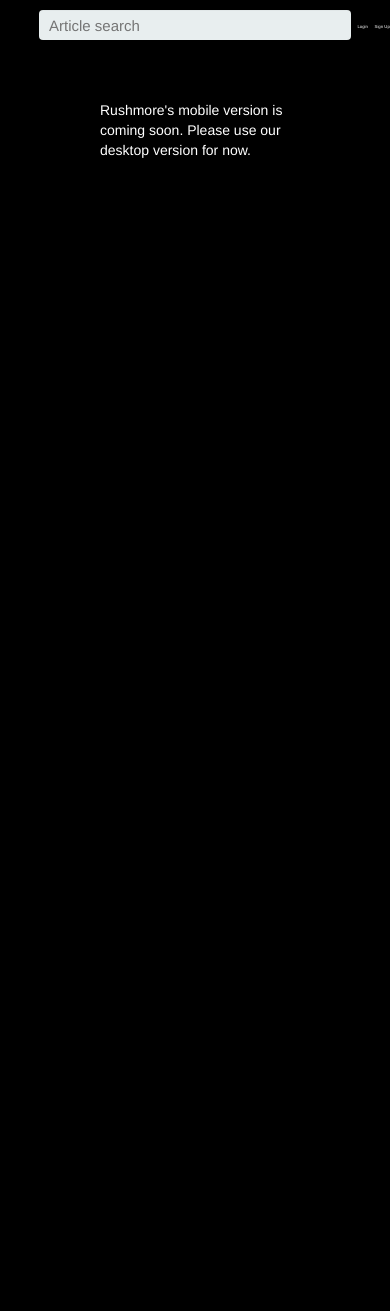
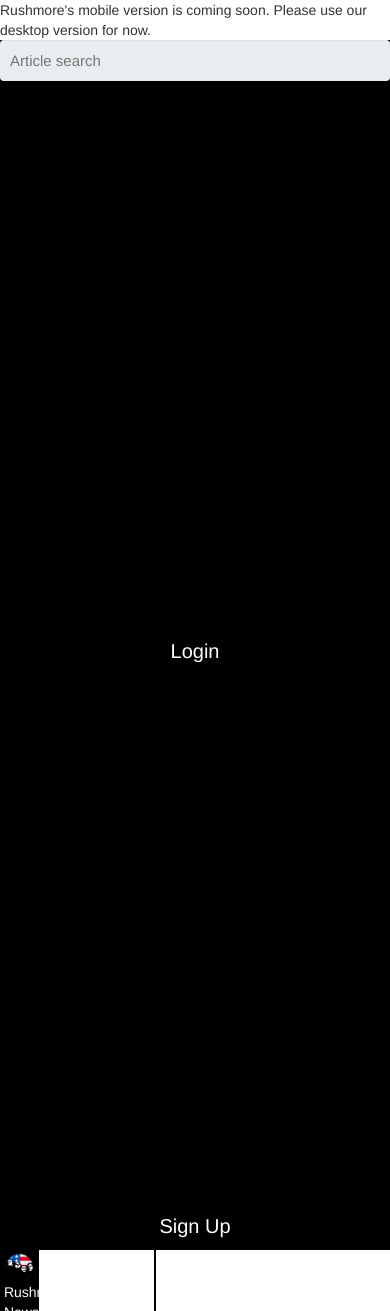
Before and after one commit to ranobroto/unbias.info, a Django app: page / in a window 390 px wide. Before the commit the page ends 158 px from the top, so only its background shows below. Run offline with Django 3.2, Linux system fonts and the light colour scheme; data that the repository does not hold is empty; some libraries are stand-ins or nearby versions; some web fonts are replaced; grey boxes are pictures that could not be loaded.

Commit message:
final for tonight

```diff
--- a/blog/static/css/blog.css
+++ b/blog/static/css/blog.css
@@ -7,15 +7,11 @@
 .page-header {
     background-color: black;
     margin-top: 0;
+    position: sticky;
     top: 0;
     z-index: 100;
     border: none;
     margin: 0px 0 0 0;
-    display:block;
-    position: fixed;
-    height: 50px;
-    width: 100%;
-    left:10%;
 }
 
 .page-header h1, .page-header h1 a, .page-header h1 a:visited, .page-header h1 a:active {
@@ -84,7 +80,6 @@
 width: 90%;
 margin: 0 0 0 10%;
 padding: 0;
-top:50px;
 }
 
 .col-md-9 {
@@ -92,7 +87,6 @@
 width: 100%;
 margin: 0 0 0 0%;
 padding: 0;
-background-color: RGBA(255, 255, 255, 0.5);
 }
 
 .container {
@@ -104,11 +98,6 @@
 }
 
 h1 {
-Font-size: 1.65vw;
-
-}
-
-.hh1{
 Font-size: 1.65vw;
 
 }
@@ -292,7 +281,6 @@
     filter: blur(0px) !important;
     -webkit-filter: blur(0px) !important;
     max-width:98%;
-    object-fit: cover;
 }
 
 .backgroundblur{
@@ -315,7 +303,7 @@
 
 
 .articlemenu {
-width: 100%;
+width: 100S%;
 position: relative;
 float: left;
 }
@@ -327,21 +315,12 @@
 float: left;
 background: white;
 vertical-align: text-top;
-top:50px;
 }
 .articletotal {
 width: 33%;
 background: white;
 vertical-align: top;
 }
-.articletotal2 {
-width: 100%;
-background: black;
-vertical-align: top;
-color:white;
-margin: 0 0 -10px 0px;
-}
-
 
 .container{
 padding-left: 0;
@@ -354,17 +333,12 @@
 
 .articlecontent iframe {
    border: 0;
+   height: 100%;
    left: 0;
    position: absolute;
    top: 0;
    width: 100%;
    border:none;
-}
-
-.iframe{
-     height: -webkit-calc(100% - 50px);
-    height:    -moz-calc(100% - 50px);
-     height: calc(100% - 50px);
 }
 .post:hover {
 
@@ -372,7 +346,7 @@
 
 .sepblock {
 height: 100%;
-width:.0%;
+width:.5%;
 left:39.5%;
 background-color:black;
 position: fixed;
@@ -424,14 +398,13 @@
 
 
 .form-style-5{
-	width: 80%;
+	width: 100%;
 	padding: 0;
 	##background: #f4f7f8;
+	margin: 0px auto;
 	padding: 0;
 	##background: #f4f7f8;
 	border-radius: 8px;
-	display:inline-block;
-	height:100%;
 }
 .form-style-5 fieldset{
 	border: none;
@@ -460,8 +433,6 @@
 	-webkit-box-shadow: 0 1px 0 rgba(0,0,0,0.03) inset;
 	box-shadow: 0 1px 0 rgba(0,0,0,0.03) inset;
 	margin-bottom: 10px;
-	margin-top:10px;
-	height:30px;
 }
 .form-style-5 input[type="text"]:focus,
 .form-style-5 textarea:focus,
@@ -511,7 +482,7 @@
  vertical-align: middle;
  flex-direction: column;
   justify-content: center;
-  font-size: 1.1vw;
+  font-size: 20px;
 
 }
 
@@ -521,12 +492,13 @@
 }
 
 .menu_section3{
-display: inline-block;
-width:4%;
+display: block;
+margin-top:140%;
+width: 100%;
 text-align: center;
  vertical-align: middle;
 
-  font-size: 1.1vw;
+  font-size: 20px;
 }
 .menu_section3:hover{
 background-color: white;
@@ -541,29 +513,8 @@
  vertical-align: middle;
  flex-direction: column;
   justify-content: center;
-  font-size: 1.1vw;
+  font-size: 20px;
 
   color: white;
   border-bottom: 1px solid white;
 }
-
-
-#contentmobile {display: none;}
-@media screen and (max-width: 768px) {
-
-iframe {
-display: none;
-}
-
-#contentmobile {
-display: block;
- position: fixed;
-    height: 100%;
-    width: 100%;
-     z-index: 100;
-    background-color:black;
-    color:white;
-   padding: 100px;
-}
-
-}
```
